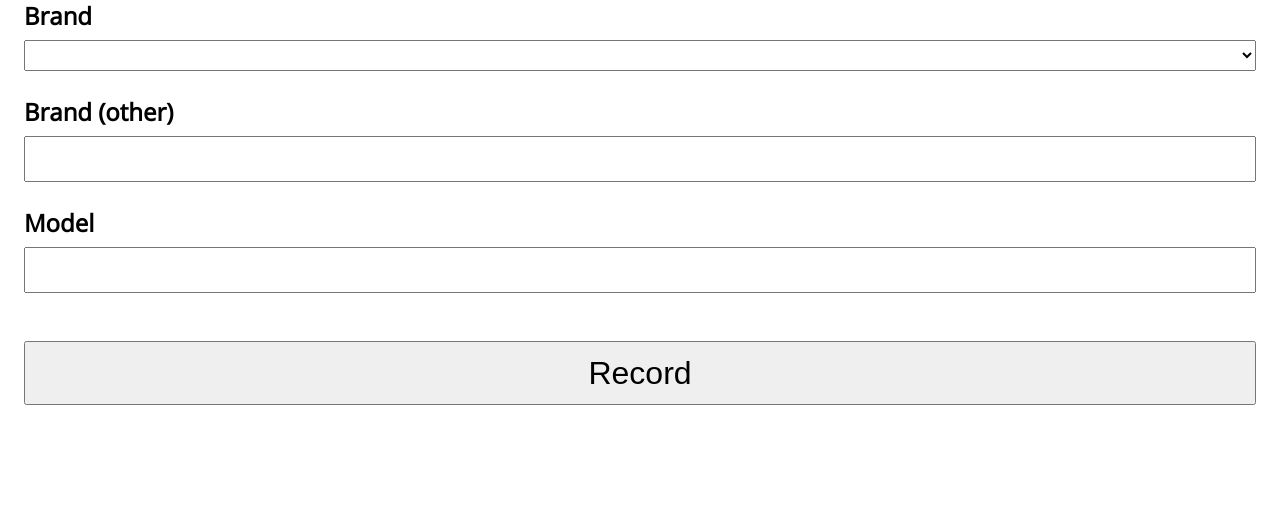
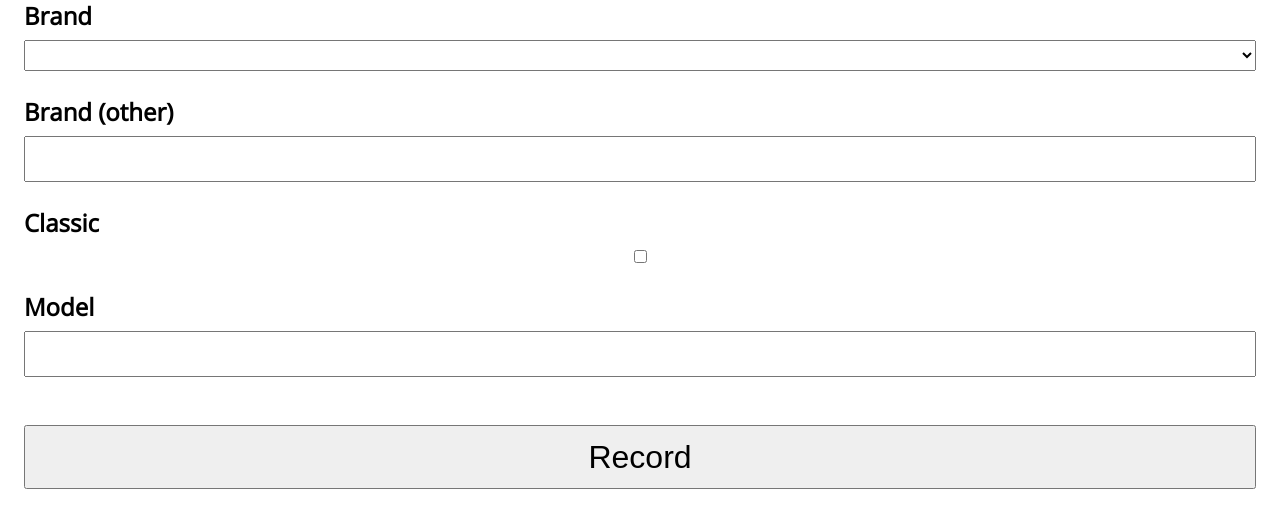
Before and after one commit to rrees/car-spotting, a Flask app: template spotting/templates/home.html in a window 1280 px wide. Shown: the part 145-673 px from the top of the page. Run offline with Flask 2, Linux system fonts and the light colour scheme; the template is opened without the code that fills it: most values are stand-ins (such as "Sample title", 1, 10 or a date in 2020); parts of the project's set-up code (start-up, migrations or seed data) failed here and were passed over.

Commit message:
Creates a definition of the flag in the form

```diff
--- a/forms.py
+++ b/forms.py
@@ -4,6 +4,7 @@ class LogForm(wtforms.Form):
     brand = wtforms.StringField('Brand', [wtforms.validators.Optional()])
     brand_free = wtforms.StringField('Brand', [wtforms.validators.Optional()])
     model = wtforms.StringField('Model', [])
+    classic = wtforms.BooleanField('Classic', [])
 
     def validate(self):
         if not wtforms.Form.validate(self):
--- a/spotting/templates/home.html
+++ b/spotting/templates/home.html
@@ -21,6 +21,10 @@
 	<div class="form--control-group">
 		<label forid="brand-free">Brand (other)</label>
 		<input id="brand-free" name="brand_free" type="text">
+	</div>
+	<div class="form--control-group">
+		<label forid="classic">Classic</label>
+		<input id="classic" name="classic" type="checkbox">
 	</div>
 	<div class="form--control-group">
 		<label forid="model">Model</label>
```
